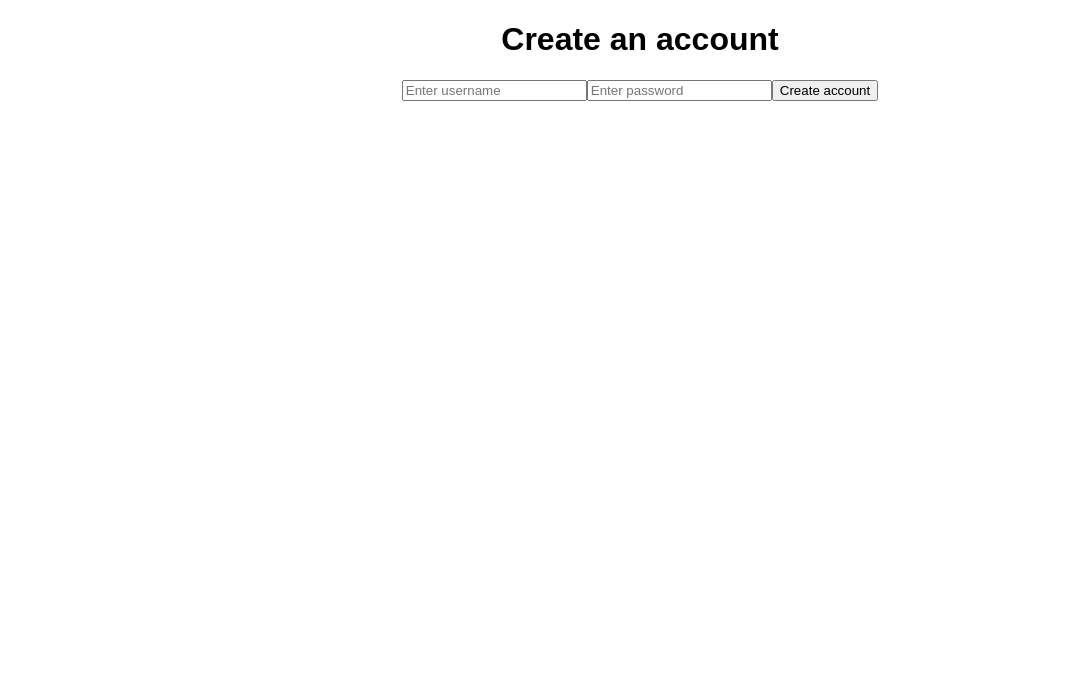
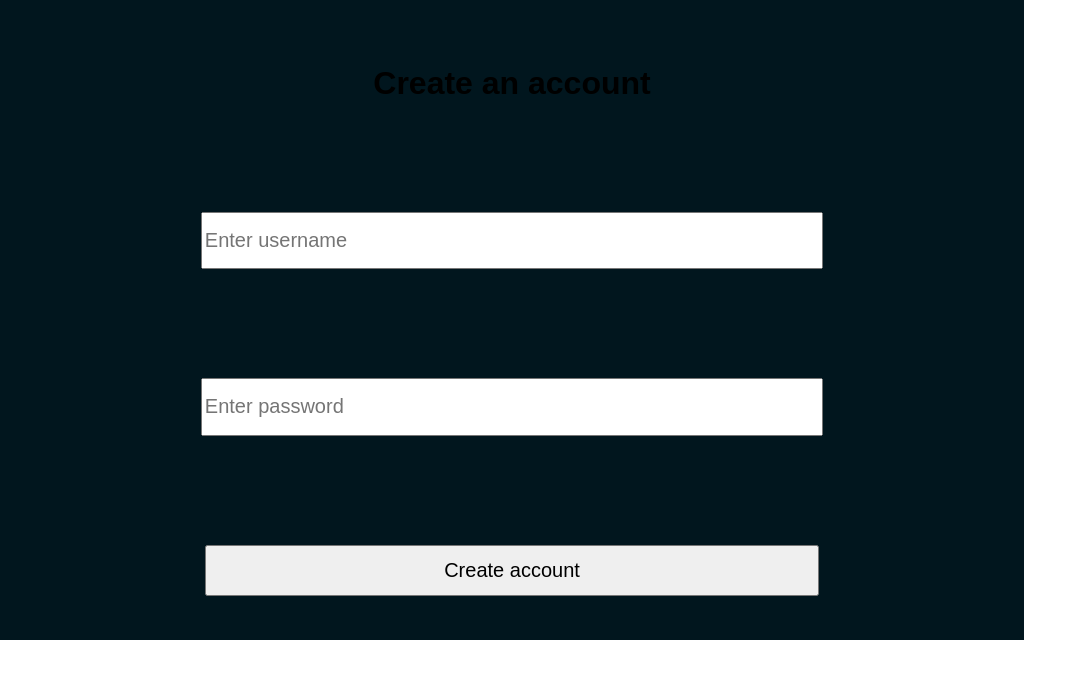
Before and after one commit to tylerjhevia/Teams, a React (Create React App) app: page /register in a window 1280 px wide. Shown: the top 678 px of the page, without its empty margins (0-1087 px from the left). Built offline with nearby package versions, Linux system fonts and the light colour scheme.

Commit message:
style register popup

```diff
--- a/src/Welcome/Welcome.css
+++ b/src/Welcome/Welcome.css
@@ -53,3 +53,37 @@
   background-color: #aec3b0;
   cursor: pointer;
 }
+
+.register-container {
+  background-color: #01161e;
+  display: flex;
+  flex-direction: column;
+  height: 80%;
+  justify-content: space-around;
+  position: absolute;
+  width: 80%;
+}
+
+.register-form {
+  display: flex;
+  flex-direction: column;
+  height: 60%;
+  justify-content: space-between;
+}
+
+.register-form input,
+.register-button {
+  align-self: center;
+  font-size: 20px;
+  height: 4vw;
+  width: 60%;
+}
+
+.register-button:disabled {
+  color: #eff6e1;
+}
+
+.register-button:enabled:hover {
+  background-color: #aec3b0;
+  cursor: pointer;
+}
```
